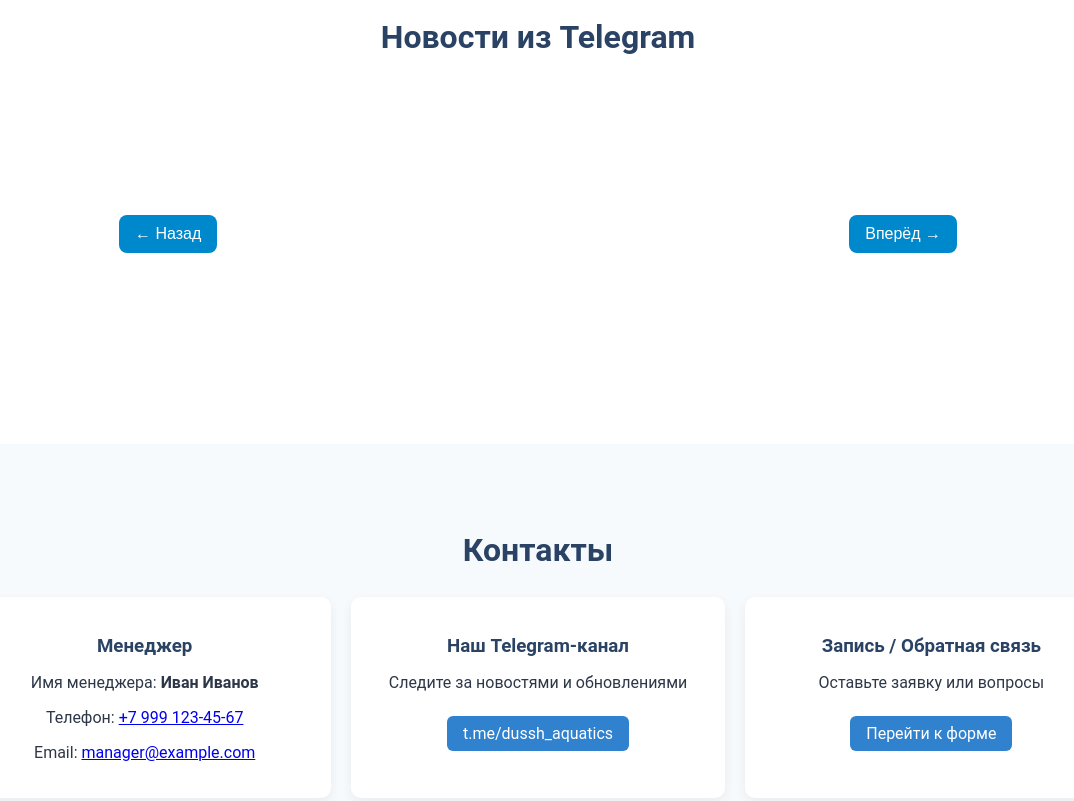
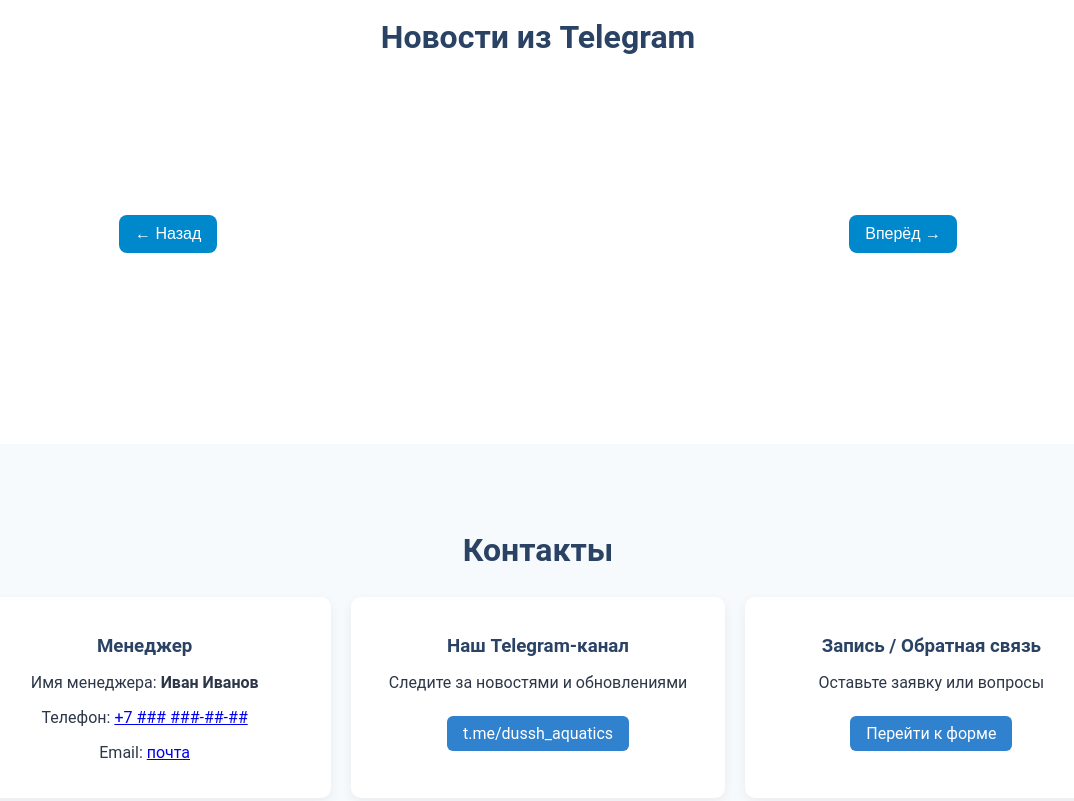
Before and after one commit to 228burger228/triatlon, a plain HTML site: page index.html in a window 1280 px wide. Shown: the part 2927-3728 px from the top of the page, without its empty margins (102-1176 px from the left). Drawn offline with nearby package versions, Linux system fonts and the light colour scheme.

Commit message:
Update index.html

```diff
--- a/index.html
+++ b/index.html
@@ -162,8 +162,8 @@
       <div class="contact-card">
         <h3>Менеджер</h3>
         <p>Имя менеджера: <strong>Иван Иванов</strong></p>
-        <p>Телефон: <a href="tel:+79991234567">+7 999 123-45-67</a></p>
-        <p>Email: <a href="mailto:manager@example.com">manager@example.com</a></p>
+        <p>Телефон: <a href="tel:+7">+7 ### ###-##-##</a></p>
+        <p>Email: <a href="почта@email.com">почта</a></p>
       </div>
 
       <!-- Telegram канал -->
@@ -177,7 +177,7 @@
       <div class="contact-card">
         <h3>Запись / Обратная связь</h3>
         <p>Оставьте заявку или вопросы</p>
-        <a href="https://docs.google.com/forms/d/ВАША_ФОРМА/viewform" target="_blank" class="contact-link">Перейти к форме</a>
+        <a href="ВФОРМА" target="_blank" class="contact-link">Перейти к форме</a>
       </div>
     </div>
   </div>
```
